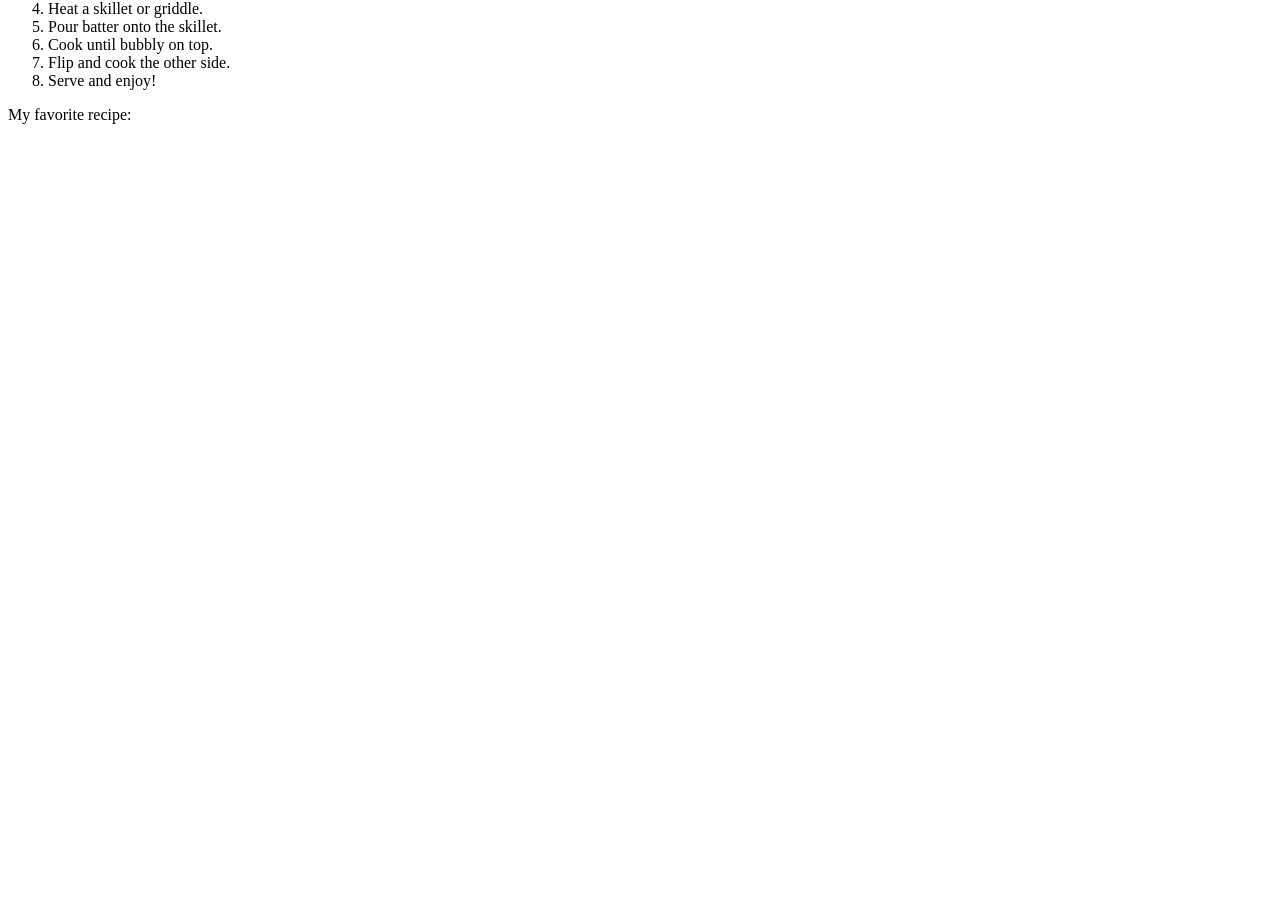
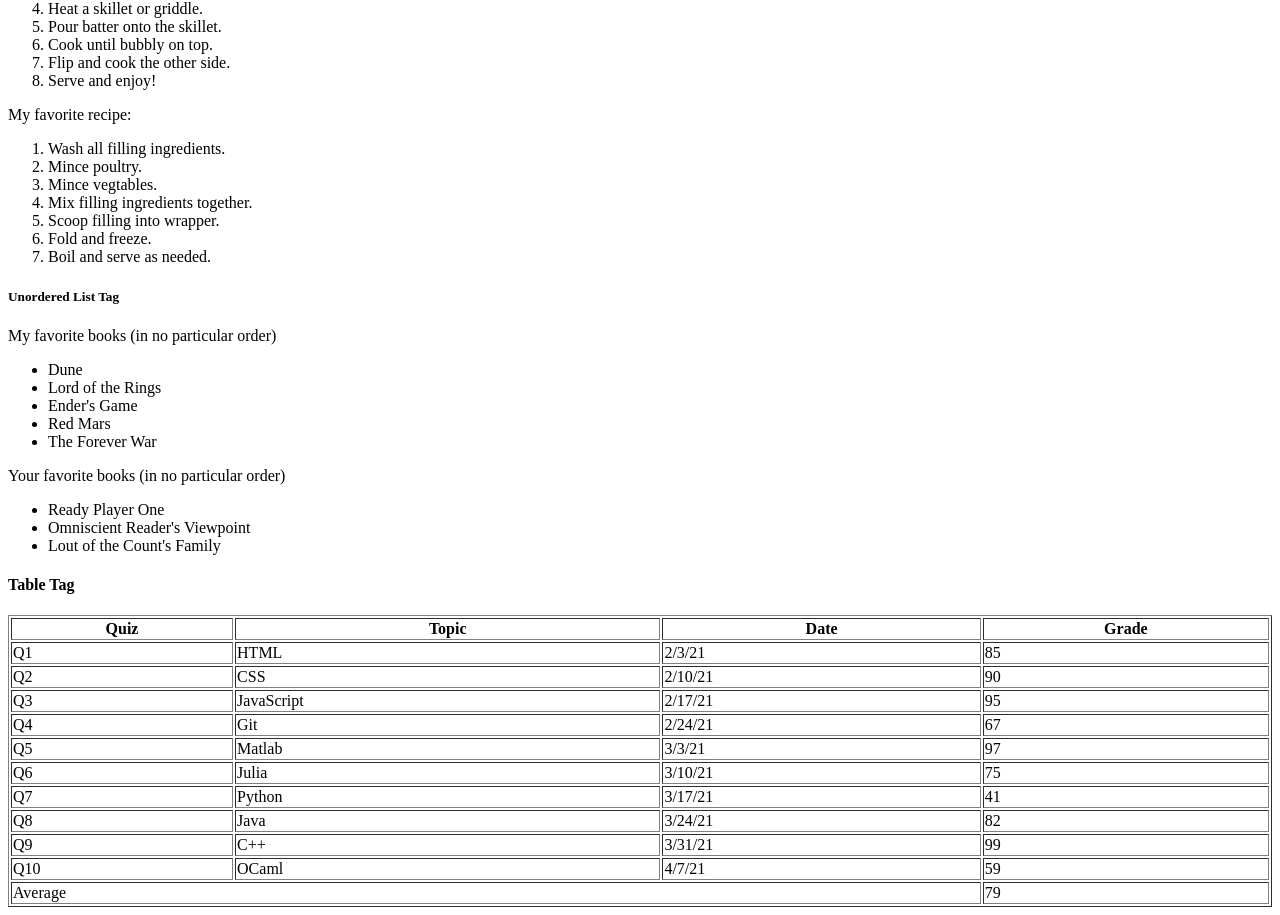
Before and after one commit to ashteatom/kanbas-react-web-app, a React (Create React App) app: page / in a window 1280 px wide. Shown: the part 685-1600 px from the top of the page. Before the commit the page ends 825 px from the top, so only its background shows below. Built offline with nearby package versions, Linux system fonts and the light colour scheme.

Commit message:
Lab 2.9 Complete

```diff
--- a/src/Labs/Lab1/index.tsx
+++ b/src/Labs/Lab1/index.tsx
@@ -55,9 +55,113 @@ tag to tell browsers to render the gaps.
         </ol>
         My favorite recipe:
         <ol id="wd-your-favorite-recipe">
+            <li>Wash all filling ingredients.</li>
+            <li>Mince poultry.</li>
+            <li>Mince vegtables.</li>
+            <li>Mix filling ingredients together.</li>
+            <li>Scoop filling into wrapper.</li>
+            <li>Fold and freeze.</li>
+            <li>Boil and serve as needed.</li>
+        </ol>
+        <h5>Unordered List Tag</h5>
+        My favorite books (in no particular order)
+        <ul id="wd-my-books">
+        <li>Dune</li>
+        <li>Lord of the Rings</li>
+        <li>Ender's Game</li>
+        <li>Red Mars</li>
+        <li>The Forever War</li>
+        </ul>
+        Your favorite books (in no particular order)
+        <ul id="wd-your-books">
+        <li>Ready Player One</li>
+        <li>Omniscient Reader's Viewpoint</li>
+        <li>Lout of the Count's Family</li>
+        </ul>
 
-        </ol>
         </div>
+        <div id="wd-tables">
+        <h4>Table Tag</h4>
+        <table border={1} width="100%">
+          <thead>
+            <tr>
+              <th>Quiz</th>
+              <th>Topic</th>
+              <th>Date</th>
+              <th>Grade</th>
+            </tr>
+          </thead>
+          <tbody>
+            <tr>
+              <td>Q1</td>
+              <td>HTML</td>
+              <td>2/3/21</td>
+              <td>85</td>
+            </tr>
+            <tr>
+              <td>Q2</td>
+              <td>CSS</td>
+              <td>2/10/21</td>
+              <td>90</td>
+            </tr>
+            <tr>
+              <td>Q3</td>
+              <td>JavaScript</td>
+              <td>2/17/21</td>
+              <td>95</td>
+            </tr>
+            <tr>
+              <td>Q4</td>
+              <td>Git</td>
+              <td>2/24/21</td>
+              <td>67</td>
+            </tr>
+            <tr>
+              <td>Q5</td>
+              <td>Matlab</td>
+              <td>3/3/21</td>
+              <td>97</td>
+            </tr>
+            <tr>
+              <td>Q6</td>
+              <td>Julia</td>
+              <td>3/10/21</td>
+              <td>75</td>
+            </tr>
+            <tr>
+              <td>Q7</td>
+              <td>Python</td>
+              <td>3/17/21</td>
+              <td>41</td>
+            </tr>
+            <tr>
+              <td>Q8</td>
+              <td>Java</td>
+              <td>3/24/21</td>
+              <td>82</td>
+            </tr>
+            <tr>
+              <td>Q9</td>
+              <td>C++</td>
+              <td>3/31/21</td>
+              <td>99</td>
+            </tr>
+            <tr>
+              <td>Q10</td>
+              <td>OCaml</td>
+              <td>4/7/21</td>
+              <td>59</td>
+            </tr>
+          </tbody>
+          <tfoot>
+            <tr>
+              <td colSpan={3}>Average</td>
+              <td>79</td>
+            </tr>
+          </tfoot>
+        </table>
+      </div>
+
 
 
     </div>
```
